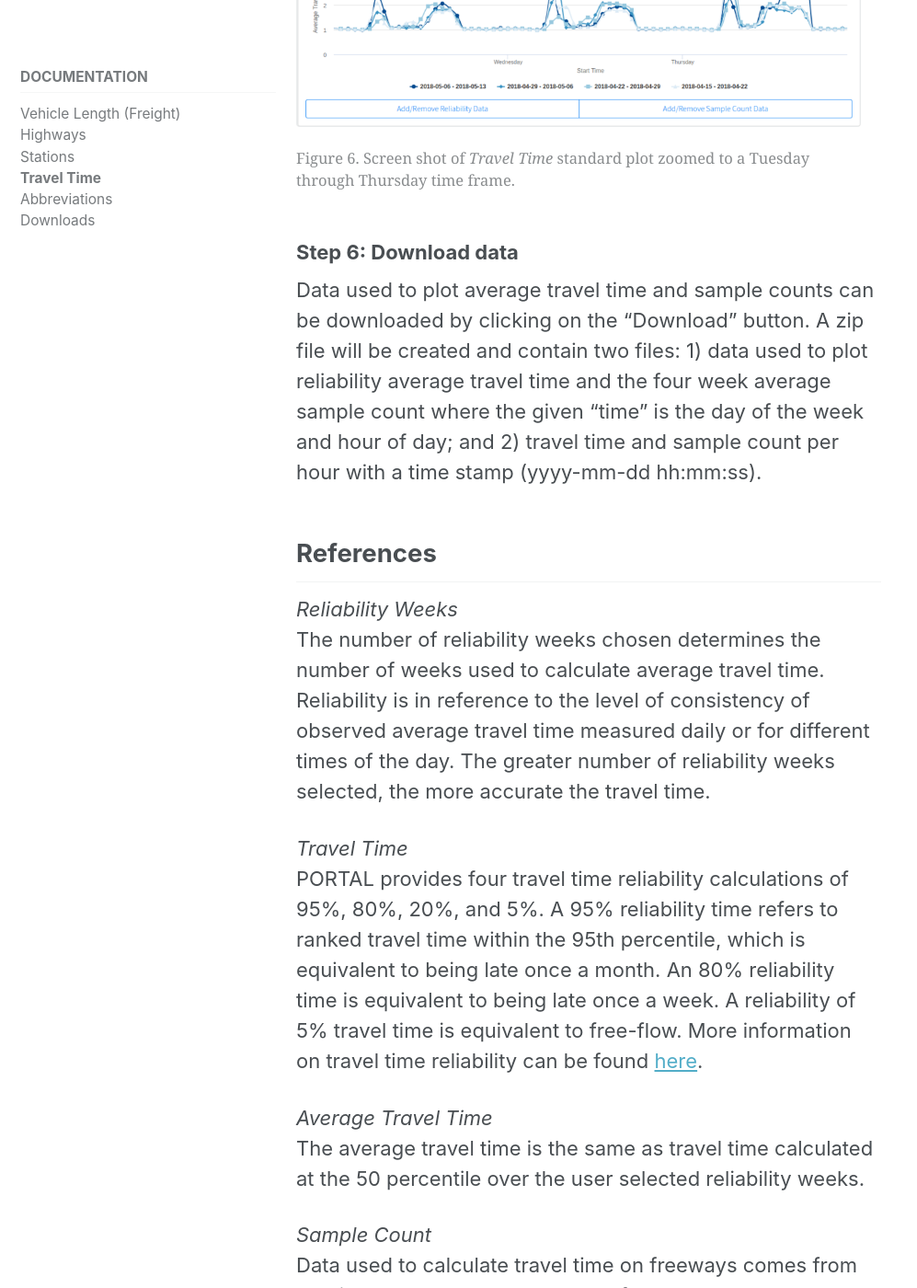
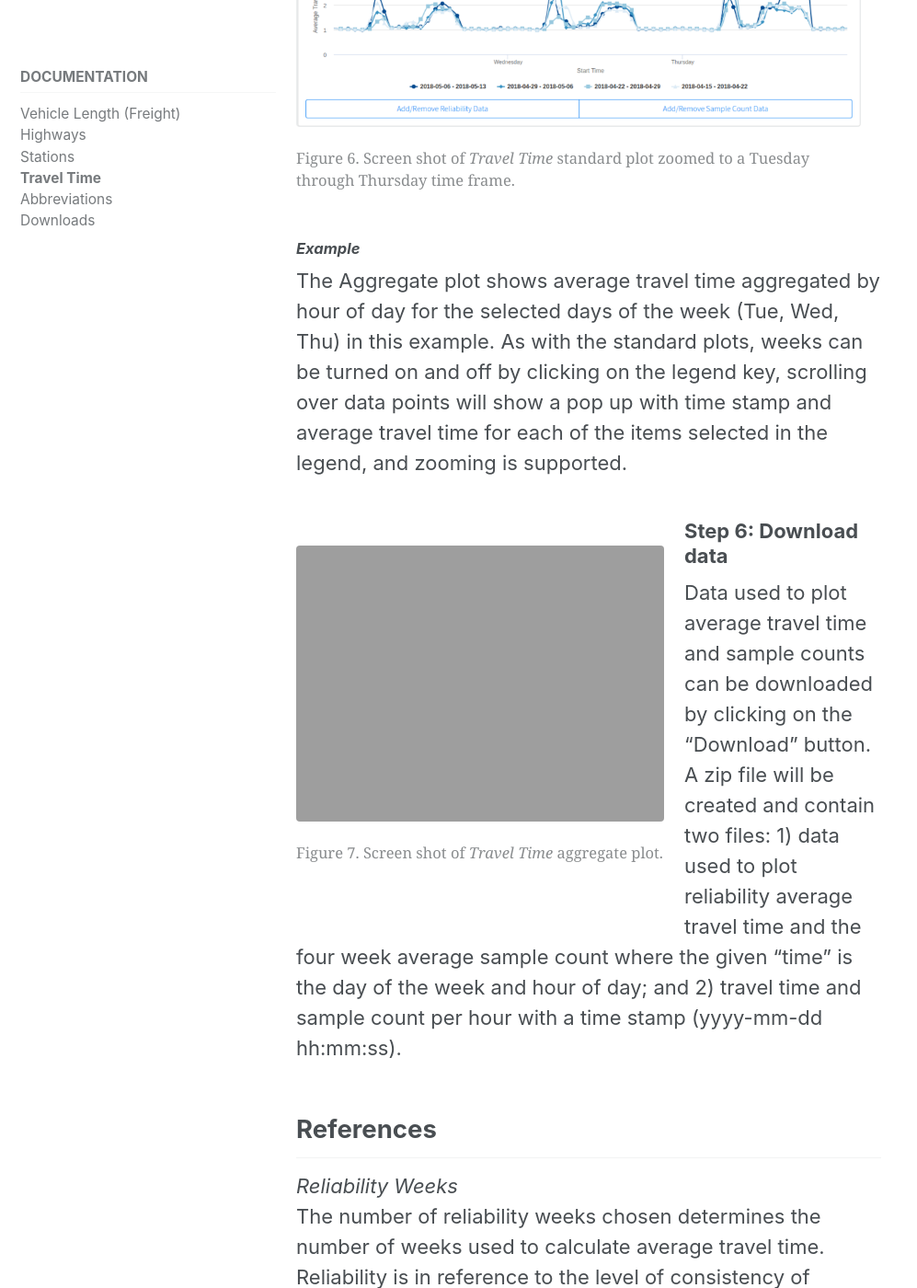
Before and after one commit to adus/portal-documentation, a Jekyll site: the page built from _documents/travel-time.md, in a window 1280 px wide and 1400 px high, scrolled down 5237 px. Shown: the whole window at 92% size, without its empty margins (0-997 px from the left). Built offline with Jekyll 4.4.1, drawn with Linux system fonts in a browser that asks for light colours; nearby versions of some CDN libraries.

Commit message:
added an aggregate plot (or trying to)

```diff
--- a/_documents/travel-time.md
+++ b/_documents/travel-time.md
@@ -70,6 +70,14 @@
   <figcaption>Figure 6. Screen shot of <i>Travel Time</i> standard plot zoomed to a Tuesday through Thursday time frame.</figcaption>
 </figure>
 
+#### _Example_
+The Aggregate plot shows average travel time aggregated by hour of day for the selected days of the week (Tue, Wed, Thu) in this example. As with the standard plots, weeks can be turned on and off by clicking on the legend key, scrolling over data points will show a pop up with time stamp and average travel time for each of the items selected in the legend, and zooming is supported.
+
+<figure class="align-left">
+  <img src="{{ site.url }}{{ site.baseurl }}/assets/images/travel-time-img7.png" alt="">
+  <figcaption>Figure 7. Screen shot of <i>Travel Time</i> aggregate plot.</figcaption>
+</figure>
+
 ### Step 6: Download data
 Data used to plot average travel time and sample counts can be downloaded by clicking on the "Download" button. A zip file will be created and contain two files: 1) data used to plot reliability average travel time and the four week average sample count where the given "time" is the day of the week and hour of day; and 2) travel time and sample count per hour with a time stamp (yyyy-mm-dd hh:mm:ss).
 
```
